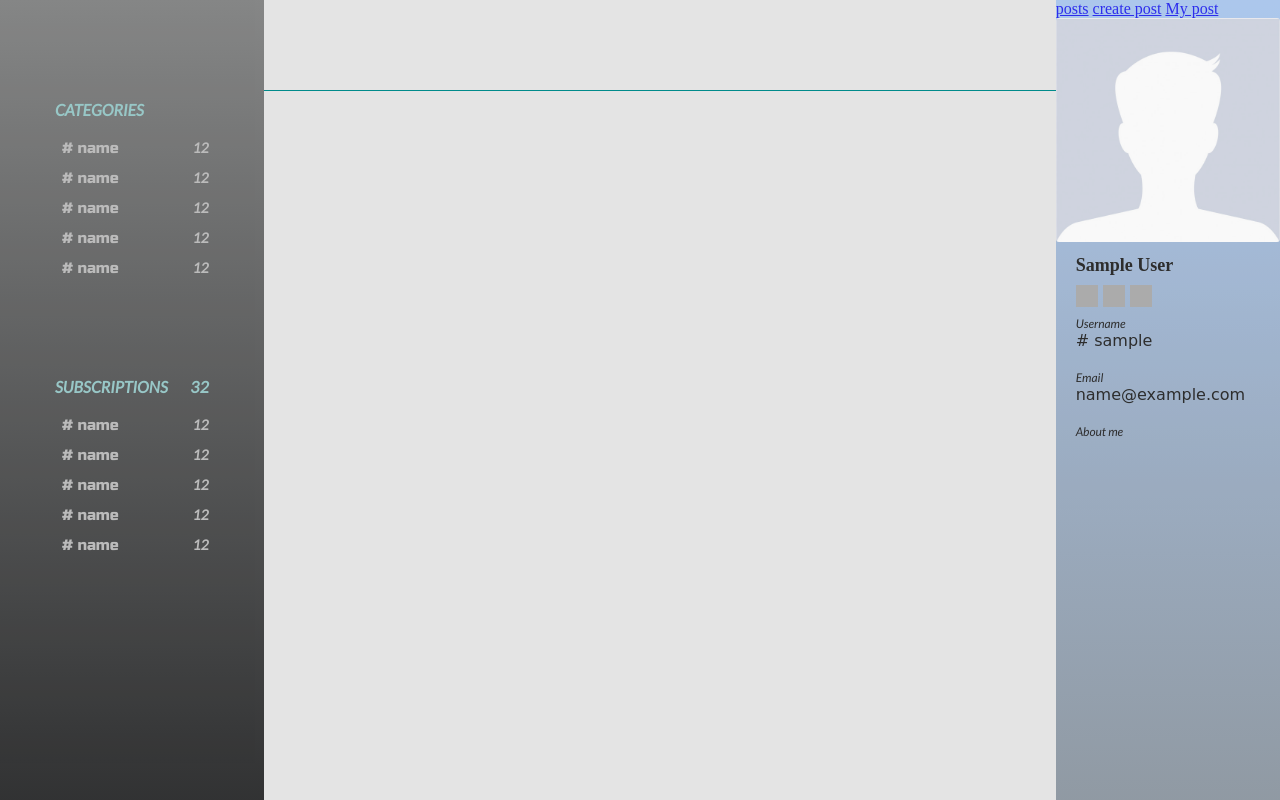
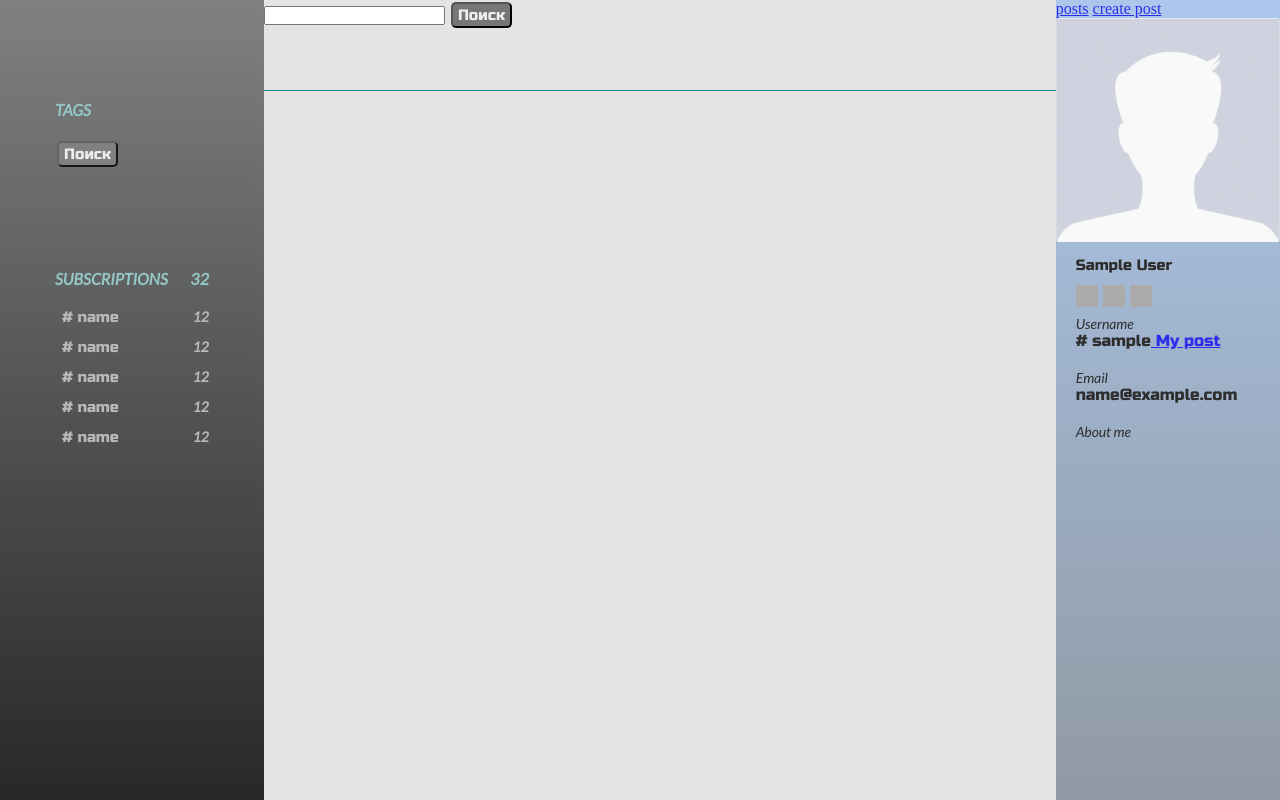
Before and after one commit to AndreVld/site_blog, a Django app: page / in a window 1280 px wide. Run offline with Django 3.2, Linux system fonts and the light colour scheme; the visitor is signed in with stand-in values (Sample User, id 1); data that the repository does not hold is empty; some libraries are stand-ins or nearby versions; grey boxes are pictures that could not be loaded.

Commit message:
added 'django_filters'

```diff
--- /dev/null
+++ b/blog/filters.py
@@ -0,0 +1,15 @@
+from django import forms
+from django_filters import FilterSet, CharFilter, ModelMultipleChoiceFilter
+
+from .models import Posts, Tags
+
+
+class PostFilter(FilterSet):
+    headline = CharFilter(field_name='headline', lookup_expr='icontains', label='')
+    tags = ModelMultipleChoiceFilter(queryset=Tags.objects.all(),
+                                     widget=forms.CheckboxSelectMultiple(attrs={'class': 'list_categories'})
+                                     )
+
+    class Meta:
+        model = Posts
+        fields = ('headline', 'tags')
--- a/blog/templates/blog/base.html
+++ b/blog/templates/blog/base.html
@@ -1,4 +1,5 @@
 {% load static %}
+{% load crispy_forms_tags %}
 
 <!DOCTYPE html>
 <html lang="en">
@@ -14,6 +15,7 @@
     <title>base</title>
 
 </head>
+
 <div class="container">
     {% block read_post %}
 
@@ -21,24 +23,12 @@
         <div class=" left scrollbar">
 
             <div class="block_caterory">
-                <div class="categories">CATEGORIES</div>
-                <ul class="list_categories">
-                    <li class="cat"><a class="link_sub" href="#"># name</a>
-                        <div> 12</div>
-                    </li>
-                    <li class="cat"><a class="link_sub" href="#"># name</a>
-                        <div> 12</div>
-                    </li>
-                    <li class="cat"><a class="link_sub" href="#"># name</a>
-                        <div> 12</div>
-                    </li>
-                    <li class="cat"><a class="link_sub" href="#"># name</a>
-                        <div> 12</div>
-                    </li>
-                    <li class="cat"><a class="link_sub" href="#"># name</a>
-                        <div> 12</div>
-                    </li>
-                </ul>
+                <div class="categories">TAGS</div>
+
+                <form action="" method="GET">
+                    {{ post_filter.form.tags}}
+                    <input class="teg" type="submit" value="Поиск">
+                </form>
 
             </div>
 
@@ -74,7 +64,13 @@
 
 
         <div class=" mid">
-            <div class="top"></div>
+            <div class="top">
+
+                <form action="" method="GET">
+                    {{ post_filter.form.headline}}
+                    <input class="teg" type="submit" value="Поиск">
+                </form>
+            </div>
             {% block middle %}
             {% endblock middle  %}
         </div>
@@ -86,9 +82,9 @@
             <a href="{% url 'blog:posts' %}">posts</a>
             <a href="{% url 'blog:create_post' %}">create post</a>
 
-        {% if user.is_authenticated %}
+        {% if user.is_authenticated or object %}
 
-                <a href="{% url 'blog:posts_user' %}">My post</a>
+
 
             <img class="profile-pic" src="{% static 'images/default_ava.jpg' %}" alt="">
 
@@ -120,18 +116,18 @@
                     <div class="user_label">Email</div>
                         <div class="user_date">{{ object.author.email }}</div>
                     <div class="user_label">About me</div>
-                        <div class="user_date"> {{ object.author.about_me }}</div>
+                        <div style="font-family: cursive" class="user_date"> {{ object.author.about_me }}</div>
 
                 {% else %}
 
                     <div class="user_label">Username</div>
-                        <div class="user_date"># {{ user }}</div>
+                        <div class="user_date"># {{ user }}<a href="{% url 'blog:posts_user' %}"> My post</a></div>
+
                     <div class="user_label">Email</div>
                         <div class="user_date">{{ user.email }}</div>
                     <div class="user_label">About me</div>
-                        <div class="user_date"> {{ user.about_me }}</div>
+                        <div style="font-family: cursive" class="user_date"> {{ user.about_me }}</div>
                 {% endif %}
-
         {% endif %}
 
         </div>
--- a/blog/templates/blog/posts.html
+++ b/blog/templates/blog/posts.html
@@ -35,9 +35,9 @@
                         {{ post.sub_headline|capfirst }}
                     </p>
                 {% else %}
-                    <p class="post_intro">
-                            {{ post.body|safe|truncatewords:50}}
-                    </p>
+                    <div style=" margin: 12px 10px 0px 20px; " >
+                            {{ post.body|safe|truncatewords:50|escape}}
+                    </div>
                 {% endif %}
                 <div class="read_more">
                     <a class="link_read_more" target="_blank" href="{% url 'blog:read_post' post.slug %}">Read more</a>
--- a/blog/templates/blog/posts_users.html
+++ b/blog/templates/blog/posts_users.html
@@ -16,10 +16,6 @@
                 {% if not post.sub_headline is Null %}
                     <p class="post_intro">
                         {{ post.sub_headline|capfirst }}
-                    </p>
-                {% else %}
-                    <p class="post_intro">
-                            {{ post.body|truncatewords:10}}
                     </p>
                 {% endif %}
                 {% if post.tags.all.exists %}
--- a/blog/templates/blog/read_post.html
+++ b/blog/templates/blog/read_post.html
@@ -13,13 +13,13 @@
                 </div>
 
         <img class="read_post_image_prev" src="{{object.image.url}}" alt="">
-        <div>
+
             <h1 class="text_post headline ">{{ object.headline }}</h1>
             {% if object.sub_headline is not none %}
             <h4 class="text_post sub_headline ">{{ object.sub_headline }}</h4>
             {% endif%}
-            <p>{{ object.body|safe }}</p>
-        </div>
+            <p style="margin: 0px 10px 0px 22px;">{{ object.body|safe }}</p>
+
 
     </div>
 
--- a/blog/views.py
+++ b/blog/views.py
@@ -4,7 +4,8 @@ from django.urls import reverse_lazy
 from django.views.generic import ListView, CreateView, UpdateView, DeleteView, DetailView
 from blog.forms import CreateUpdatePost
 from blog.models import Posts
-from users.models import AdvUser
+
+from .filters import PostFilter
 
 
 class ListPostsView(ListView):
@@ -12,7 +13,16 @@ class ListPostsView(ListView):
     paginate_by = 4
 
     def get_queryset(self):
-        return Posts.objects.filter(active=True, featured=True)
+        queryset = Posts.objects.filter(active=True, featured=True).order_by('-created_date')
+        post_filter = PostFilter(self.request.GET, queryset=queryset)
+        posts = post_filter.qs
+        return posts
+
+    def get_context_data(self, *, object_list=None, **kwargs):
+        context = super(ListPostsView, self).get_context_data(**kwargs)
+        post_filter = PostFilter()
+        context['post_filter'] = post_filter
+        return context
 
 
 class DetailPostView(DetailView):
@@ -21,18 +31,14 @@ class DetailPostView(DetailView):
     def get_object(self, queryset=None):
         return Posts.objects.select_related('author').get(slug=self.kwargs['slug'])
 
-    # def get_context_data(self, **kwargs):
-    #     context = super(DetailPostView, self).get_context_data(**kwargs)
-    #     context['post_author'] = AdvUser.objects.get(username=self.object.author)
-    #     return context
-
 
 class ListPostUserView(LoginRequiredMixin, ListView):
     template_name = 'blog/posts_users.html'
 
     def get_queryset(self):
-        return Posts.objects.filter(author=self.request.user)
-
+        queryset = Posts.objects.filter(author=self.request.user).order_by('-updated_date')
+        print(queryset)
+        return queryset
 
 class CreatePostView(LoginRequiredMixin, CreateView):
     form_class = CreateUpdatePost
--- a/site_blog/settings.py
+++ b/site_blog/settings.py
@@ -38,6 +38,7 @@ INSTALLED_APPS = [
 
     'ckeditor',
     'crispy_forms',
+    'django_filters',
 
     'users',
     'blog',
--- a/static/css/style.css
+++ b/static/css/style.css
@@ -40,7 +40,7 @@
     top: 0;
     height:100vh;
     background:  linear-gradient(#757676, #121314);
-    opacity: 0.85;
+    opacity: 0.90;
     flex-basis: 0;
     overflow-y: scroll;
 }
@@ -90,7 +90,6 @@
     font-size: 16px;
     line-height: 19px;
 }
-
 
 /*_____________________MIDDLE_________________*/
 
@@ -199,13 +198,7 @@
 	background-color: #f0eeee;
 }
 
-
-
-
-
-
-
-
+/*_____________________Detail_post_________________*/
 .read_post{
     flex-grow: 7.35;
     flex-basis: 0;
@@ -236,17 +229,18 @@
 /*_____________________LIST_POSTS_USER_________________*/
 
 .wrapper{
-
     display: flex;
     flex-wrap: wrap;
-    justify-content: space-around;
+
 }
 
 .post_mini{
     border-radius: 5px;
-    margin-top: 4px;
-    max-width: 445px;
-    max-height: 700px;
+    margin: 0 auto;
+    margin-top: 7px;
+    margin-left: 13px;
+    width: 440px;
+    height: 550px;
     border: 1px solid black;
     background-color: rgb(156, 179, 134);
     box-sizing: border-box;
@@ -280,8 +274,8 @@
 }
 
 .fullname{
-    font-weight: bold;
-    font-size: 18px;
+    font-family: 'Russo One';
+    font-size: 15px;
     line-height: 19px;
     margin: 10px 20px;
 }
@@ -309,18 +303,17 @@
 }
 
 .user_label{
-    font-size: 12px;
+    font-size: 14px;
     line-height: 14px;
     font-family: Lato;
 }
 
 .user_date{
     margin-bottom: 21px;
-    font-family: cursive;
+    font-family: 'Russo One';
     font-size: 16px;
     line-height: 19px;
 }
-
 /*_____________________crispy_forms_________________*/
 
 :active, :hover, :focus {
@@ -363,3 +356,13 @@
 .form-group{
     margin-bottom: 15px;
 }
+
+/*_____________________Filters_________________*/
+
+#id_tags > li{
+    margin-bottom: 10px;
+    font-family: Lato;
+    font-weight: bold;
+    font-size: 16px;
+    color: #B5B5B5;
+}
```
